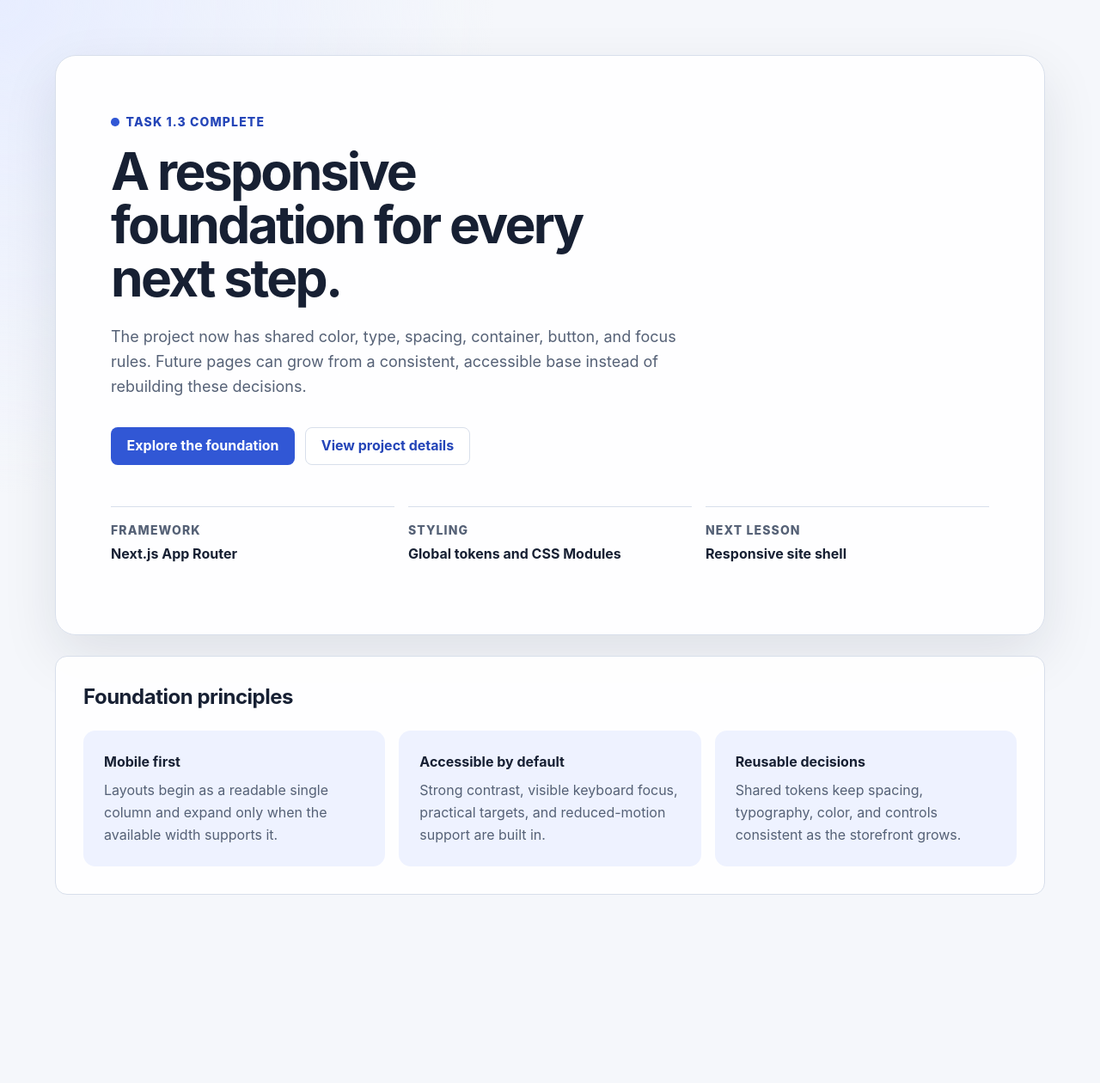
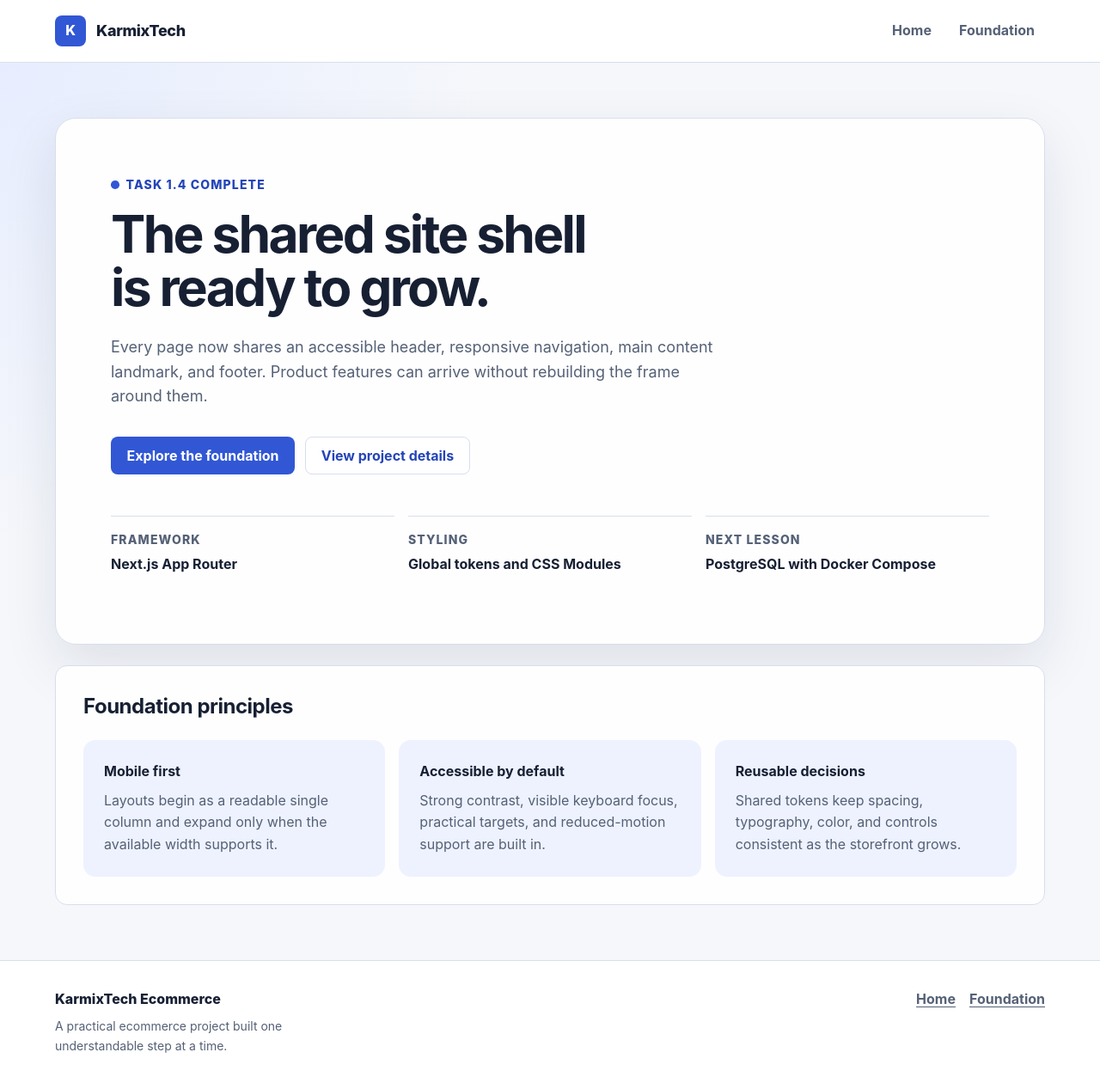
Before and after one commit to rafi-2024/KarmixTech_Ecommerce, a Next.js app: page / in a window 1280 px wide. Shown: the whole page at 86% size. Before the commit the page ends 1105 px from the top, so only its background shows below. Built offline with nearby package versions, Linux system fonts and the light colour scheme.

Commit message:
feat: implement site header and footer components with responsive design

```diff
--- a/src/app/globals.css
+++ b/src/app/globals.css
@@ -57,6 +57,34 @@ body {
   line-height: 1.6;
   -webkit-font-smoothing: antialiased;
   text-rendering: optimizeLegibility;
+}
+
+.siteFrame {
+  display: flex;
+  min-height: 100vh;
+  flex-direction: column;
+}
+
+.siteMain {
+  flex: 1;
+}
+
+.skipLink {
+  position: fixed;
+  z-index: 100;
+  top: var(--space-3);
+  left: var(--space-3);
+  padding: var(--space-3) var(--space-4);
+  border-radius: var(--radius-sm);
+  color: var(--color-surface);
+  background: var(--color-text);
+  font-weight: 700;
+  text-decoration: none;
+  transform: translateY(calc(-100% - var(--space-6)));
+}
+
+.skipLink:focus {
+  transform: translateY(0);
 }
 
 h1,
--- a/src/app/layout.tsx
+++ b/src/app/layout.tsx
@@ -1,4 +1,6 @@
 import type { Metadata } from "next";
+import { SiteFooter } from "@/components/site-footer/site-footer";
+import { SiteHeader } from "@/components/site-header/site-header";
 import "./globals.css";
 
 export const metadata: Metadata = {
@@ -13,7 +15,18 @@ export default function RootLayout({
 }>) {
   return (
     <html lang="en">
-      <body>{children}</body>
+      <body>
+        <a className="skipLink" href="#main-content">
+          Skip to main content
+        </a>
+        <div className="siteFrame">
+          <SiteHeader />
+          <main className="siteMain" id="main-content" tabIndex={-1}>
+            {children}
+          </main>
+          <SiteFooter />
+        </div>
+      </body>
     </html>
   );
 }
--- a/src/app/page.module.css
+++ b/src/app/page.module.css
@@ -1,5 +1,4 @@
 .page {
-  min-height: 100vh;
   padding-block: var(--space-6);
   background:
     radial-gradient(circle at top left, var(--color-brand-soft) 0, transparent 34%),
--- a/src/app/page.tsx
+++ b/src/app/page.tsx
@@ -2,15 +2,15 @@ import styles from "./page.module.css";
 
 export default function HomePage() {
   return (
-    <main className={styles.page}>
+    <div className={styles.page}>
       <div className={`container ${styles.layout}`}>
         <section className={styles.hero} aria-labelledby="page-title">
-          <p className={styles.status}>Task 1.3 complete</p>
-          <h1 id="page-title">A responsive foundation for every next step.</h1>
+          <p className={styles.status}>Task 1.4 complete</p>
+          <h1 id="page-title">The shared site shell is ready to grow.</h1>
           <p className={styles.intro}>
-            The project now has shared color, type, spacing, container, button,
-            and focus rules. Future pages can grow from a consistent,
-            accessible base instead of rebuilding these decisions.
+            Every page now shares an accessible header, responsive navigation,
+            main content landmark, and footer. Product features can arrive
+            without rebuilding the frame around them.
           </p>
           <div className={styles.actions}>
             <a className="button buttonPrimary" href="#principles">
@@ -31,7 +31,7 @@ export default function HomePage() {
             </div>
             <div>
               <dt>Next lesson</dt>
-              <dd>Responsive site shell</dd>
+              <dd>PostgreSQL with Docker Compose</dd>
             </div>
           </dl>
         </section>
@@ -67,6 +67,6 @@ export default function HomePage() {
           </div>
         </section>
       </div>
-    </main>
+    </div>
   );
 }
--- /dev/null
+++ b/src/components/site-footer/site-footer.module.css
@@ -0,0 +1,48 @@
+.footer {
+  border-top: 1px solid var(--color-border);
+  background: var(--color-surface);
+}
+
+.footerInner {
+  display: grid;
+  gap: var(--space-5);
+  padding-block: var(--space-6);
+}
+
+.brand {
+  color: var(--color-text);
+  font-weight: 800;
+  text-decoration: none;
+}
+
+.description {
+  max-width: 42ch;
+  margin-top: var(--space-2);
+  color: var(--color-text-muted);
+  font-size: var(--text-sm);
+}
+
+.links {
+  display: flex;
+  flex-wrap: wrap;
+  gap: var(--space-4);
+  margin: 0;
+  padding: 0;
+  list-style: none;
+}
+
+.links a {
+  color: var(--color-text-muted);
+  font-weight: 700;
+}
+
+.links a:hover {
+  color: var(--color-brand-hover);
+}
+
+@media (min-width: 48rem) {
+  .footerInner {
+    grid-template-columns: 1fr auto;
+    align-items: start;
+  }
+}
--- /dev/null
+++ b/src/components/site-footer/site-footer.tsx
@@ -0,0 +1,30 @@
+import Link from "next/link";
+import styles from "./site-footer.module.css";
+
+export function SiteFooter() {
+  return (
+    <footer className={styles.footer}>
+      <div className={`container ${styles.footerInner}`}>
+        <div>
+          <Link className={styles.brand} href="/">
+            KarmixTech Ecommerce
+          </Link>
+          <p className={styles.description}>
+            A practical ecommerce project built one understandable step at a
+            time.
+          </p>
+        </div>
+        <nav aria-label="Footer navigation">
+          <ul className={styles.links}>
+            <li>
+              <Link href="/">Home</Link>
+            </li>
+            <li>
+              <Link href="/#principles">Foundation</Link>
+            </li>
+          </ul>
+        </nav>
+      </div>
+    </footer>
+  );
+}
--- /dev/null
+++ b/src/components/site-header/site-header.module.css
@@ -0,0 +1,129 @@
+.header {
+  position: relative;
+  z-index: 10;
+  border-bottom: 1px solid var(--color-border);
+  background: rgb(255 255 255 / 96%);
+}
+
+.headerInner {
+  display: grid;
+  min-height: 4.5rem;
+  grid-template-columns: 1fr auto;
+  align-items: center;
+  column-gap: var(--space-4);
+}
+
+.brand {
+  display: inline-flex;
+  width: fit-content;
+  align-items: center;
+  gap: var(--space-3);
+  color: var(--color-text);
+  font-size: var(--text-lg);
+  font-weight: 800;
+  letter-spacing: -0.02em;
+  text-decoration: none;
+}
+
+.brandMark {
+  display: grid;
+  width: 2.25rem;
+  height: 2.25rem;
+  place-items: center;
+  border-radius: var(--radius-sm);
+  color: var(--color-surface);
+  background: var(--color-brand);
+  font-size: var(--text-base);
+}
+
+.menuButton {
+  display: inline-flex;
+  min-height: 2.75rem;
+  align-items: center;
+  gap: var(--space-3);
+  padding: var(--space-2) var(--space-3);
+  border: 1px solid var(--color-border);
+  border-radius: var(--radius-sm);
+  color: var(--color-text);
+  background: var(--color-surface);
+  cursor: pointer;
+  font-weight: 700;
+}
+
+.menuButton:hover {
+  border-color: var(--color-brand);
+  background: var(--color-brand-soft);
+}
+
+.menuButtonText {
+  line-height: 1;
+}
+
+.menuIcon {
+  display: grid;
+  width: 1.2rem;
+  gap: 0.22rem;
+}
+
+.menuIcon span {
+  height: 0.12rem;
+  border-radius: 999px;
+  background: currentColor;
+}
+
+.navigation {
+  display: none;
+  grid-column: 1 / -1;
+  padding-bottom: var(--space-4);
+}
+
+.navigationOpen {
+  display: block;
+}
+
+.navigation ul {
+  display: grid;
+  gap: var(--space-2);
+  margin: 0;
+  padding: 0;
+  list-style: none;
+}
+
+.navigation a {
+  display: flex;
+  min-height: 2.75rem;
+  align-items: center;
+  padding-inline: var(--space-3);
+  border-radius: var(--radius-sm);
+  color: var(--color-text-muted);
+  font-weight: 700;
+  text-decoration: none;
+}
+
+.navigation a:hover {
+  color: var(--color-brand-hover);
+  background: var(--color-brand-soft);
+}
+
+@media (min-width: 48rem) {
+  .headerInner {
+    display: flex;
+    justify-content: space-between;
+  }
+
+  .menuButton {
+    display: none;
+  }
+
+  .navigation,
+  .navigationOpen {
+    display: block;
+    padding-bottom: 0;
+  }
+
+  .navigation ul {
+    display: flex;
+    align-items: center;
+    gap: var(--space-2);
+  }
+}
--- /dev/null
+++ b/src/components/site-header/site-header.tsx
@@ -0,0 +1,85 @@
+"use client";
+
+import Link from "next/link";
+import { useEffect, useRef, useState } from "react";
+import styles from "./site-header.module.css";
+
+const navigationItems = [
+  { href: "/", label: "Home" },
+  { href: "/#principles", label: "Foundation" },
+];
+
+export function SiteHeader() {
+  const [isMenuOpen, setIsMenuOpen] = useState(false);
+  const menuButtonRef = useRef<HTMLButtonElement>(null);
+
+  useEffect(() => {
+    if (!isMenuOpen) {
+      return;
+    }
+
+    function closeOnEscape(event: KeyboardEvent) {
+      if (event.key === "Escape") {
+        setIsMenuOpen(false);
+        menuButtonRef.current?.focus();
+      }
+    }
+
+    document.addEventListener("keydown", closeOnEscape);
+
+    return () => document.removeEventListener("keydown", closeOnEscape);
+  }, [isMenuOpen]);
+
+  function closeMenu() {
+    setIsMenuOpen(false);
+  }
+
+  return (
+    <header className={styles.header}>
+      <div className={`container ${styles.headerInner}`}>
+        <Link className={styles.brand} href="/" onClick={closeMenu}>
+          <span className={styles.brandMark} aria-hidden="true">
+            K
+          </span>
+          <span>KarmixTech</span>
+        </Link>
+
+        <button
+          ref={menuButtonRef}
+          className={styles.menuButton}
+          type="button"
+          aria-expanded={isMenuOpen}
+          aria-controls="primary-navigation"
+          onClick={() => setIsMenuOpen((current) => !current)}
+        >
+          <span className={styles.menuButtonText}>
+            {isMenuOpen ? "Close" : "Menu"}
+          </span>
+          <span className={styles.menuIcon} aria-hidden="true">
+            <span />
+            <span />
+            <span />
+          </span>
+        </button>
+
+        <nav
+          className={`${styles.navigation} ${
+            isMenuOpen ? styles.navigationOpen : ""
+          }`}
+          id="primary-navigation"
+          aria-label="Primary navigation"
+        >
+          <ul>
+            {navigationItems.map((item) => (
+              <li key={item.href}>
+                <Link href={item.href} onClick={closeMenu}>
+                  {item.label}
+                </Link>
+              </li>
+            ))}
+          </ul>
+        </nav>
+      </div>
+    </header>
+  );
+}
```
Also changed, not shown: 2 other files (tests, documents, lock files or other folders).
